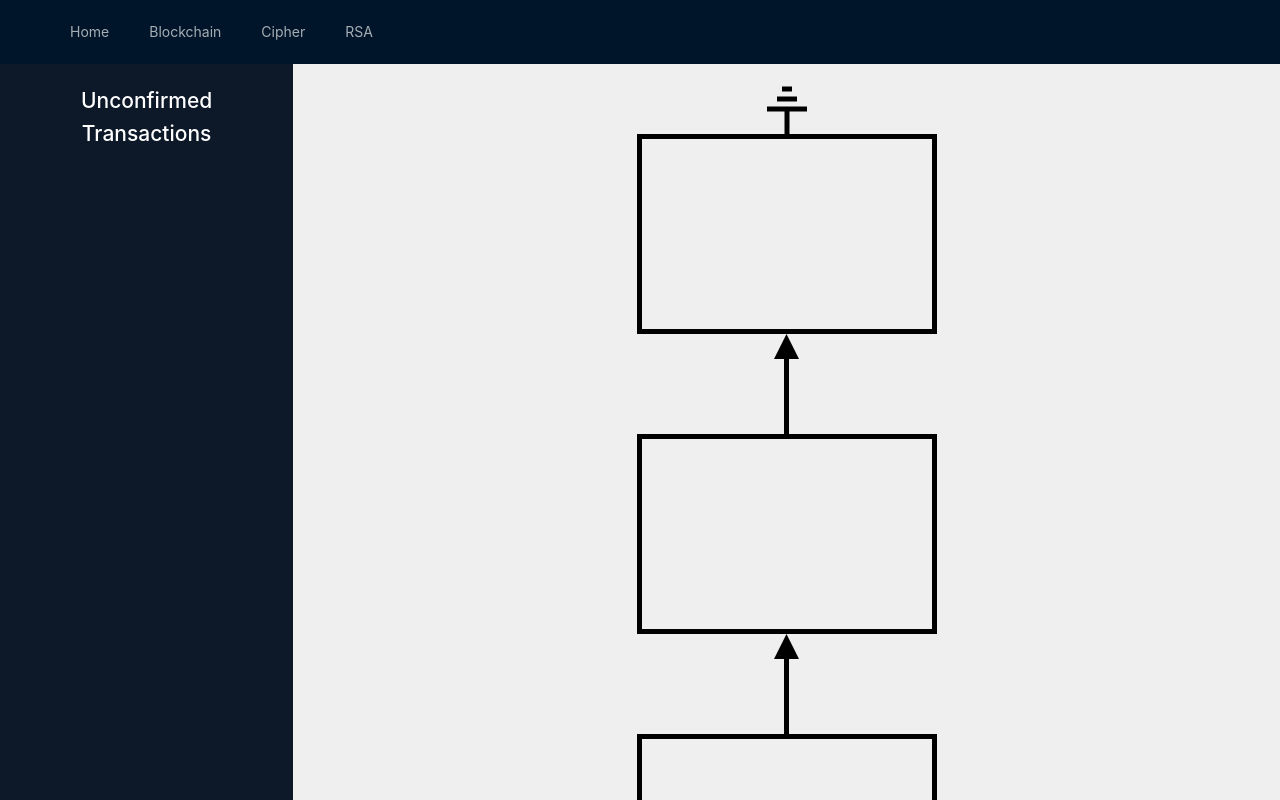
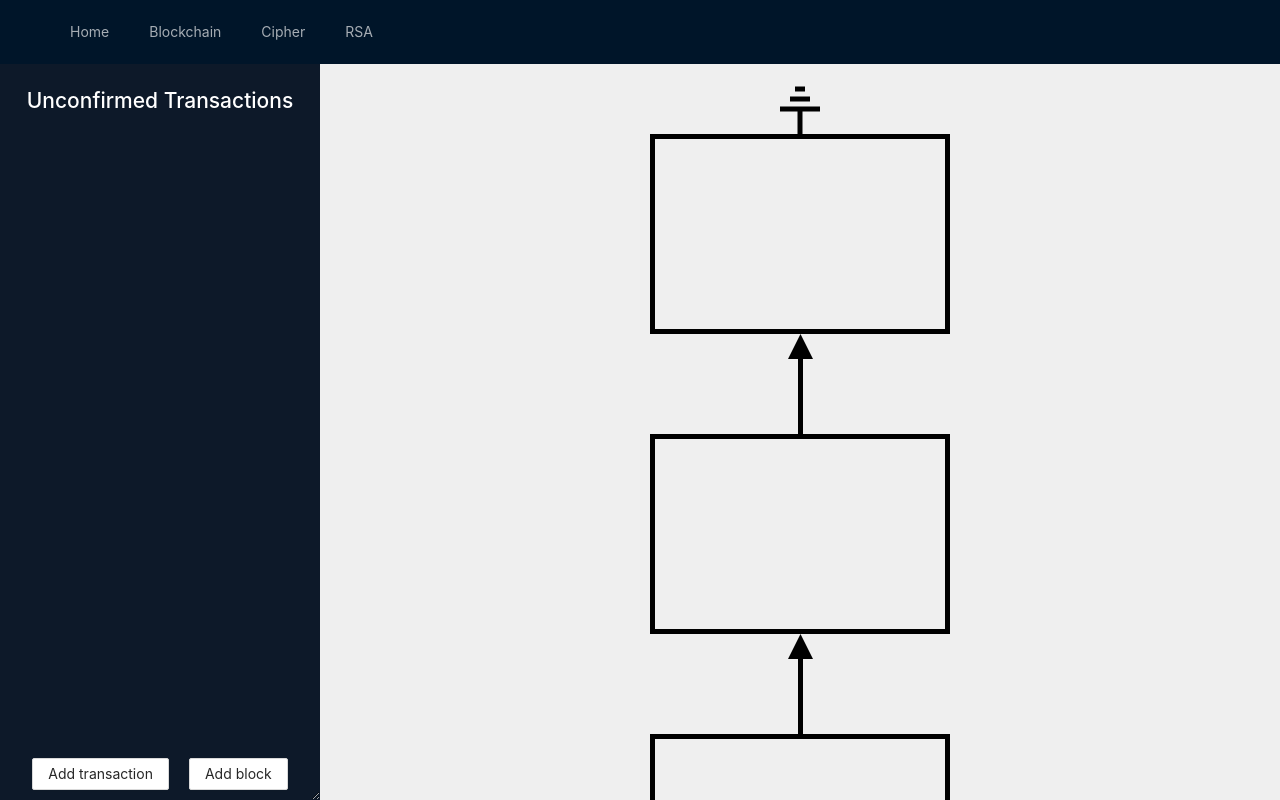
Before and after one commit to MrOttimista/security-visualization, a React (Create React App) app: page /blockChain in a window 1280 px wide. Built offline with nearby package versions, Linux system fonts and the light colour scheme.

Commit message:
fix: overall styling

```diff
--- a/src/components/BlockChain/BlocksView/BlocksView.module.css
+++ b/src/components/BlockChain/BlocksView/BlocksView.module.css
@@ -1,6 +1,6 @@
 .container {
   padding: 20px;
-  width: 100%;
+  flex: 2;
   height: calc(100vh - 64px);
   background-color: #efefef;
   min-width: 500px;
--- a/src/components/BlockChain/Transactions/index.jsx
+++ b/src/components/BlockChain/Transactions/index.jsx
@@ -1,3 +1,4 @@
+import {Button, Row} from 'antd';
 import React from 'react';
 import styles from './transactions.module.css';
 
@@ -5,6 +6,11 @@ const Transactions = () => {
   return (
     <div className={styles.container}>
       <h1>Unconfirmed Transactions</h1>
+      <div className={styles['transactions-list']}></div>
+      <Row>
+        <Button style={{margin: '10px'}}>Add transaction</Button>
+        <Button style={{margin: '10px'}}>Add block</Button>
+      </Row>
     </div>
   );
 };
--- a/src/components/BlockChain/Transactions/transactions.module.css
+++ b/src/components/BlockChain/Transactions/transactions.module.css
@@ -1,16 +1,24 @@
 .container {
-  min-width: 280px;
-  max-width: 500px;
-  width: 30%;
+  min-width: 320px;
+  max-width: 600px;
   height: calc(100vh - 64px);
   background-color: #0d1929;
   display: flex;
   flex-direction: column;
   align-items: center;
   text-align: center;
+  resize: horizontal;
+  overflow: auto;
 }
 
 .container h1 {
   margin: 20px;
   color: white;
 }
+
+.transactions-list {
+  margin: 2rem 0;
+  height: 80%;
+  width: 100%;
+  overflow-y: scroll;
+}
```
